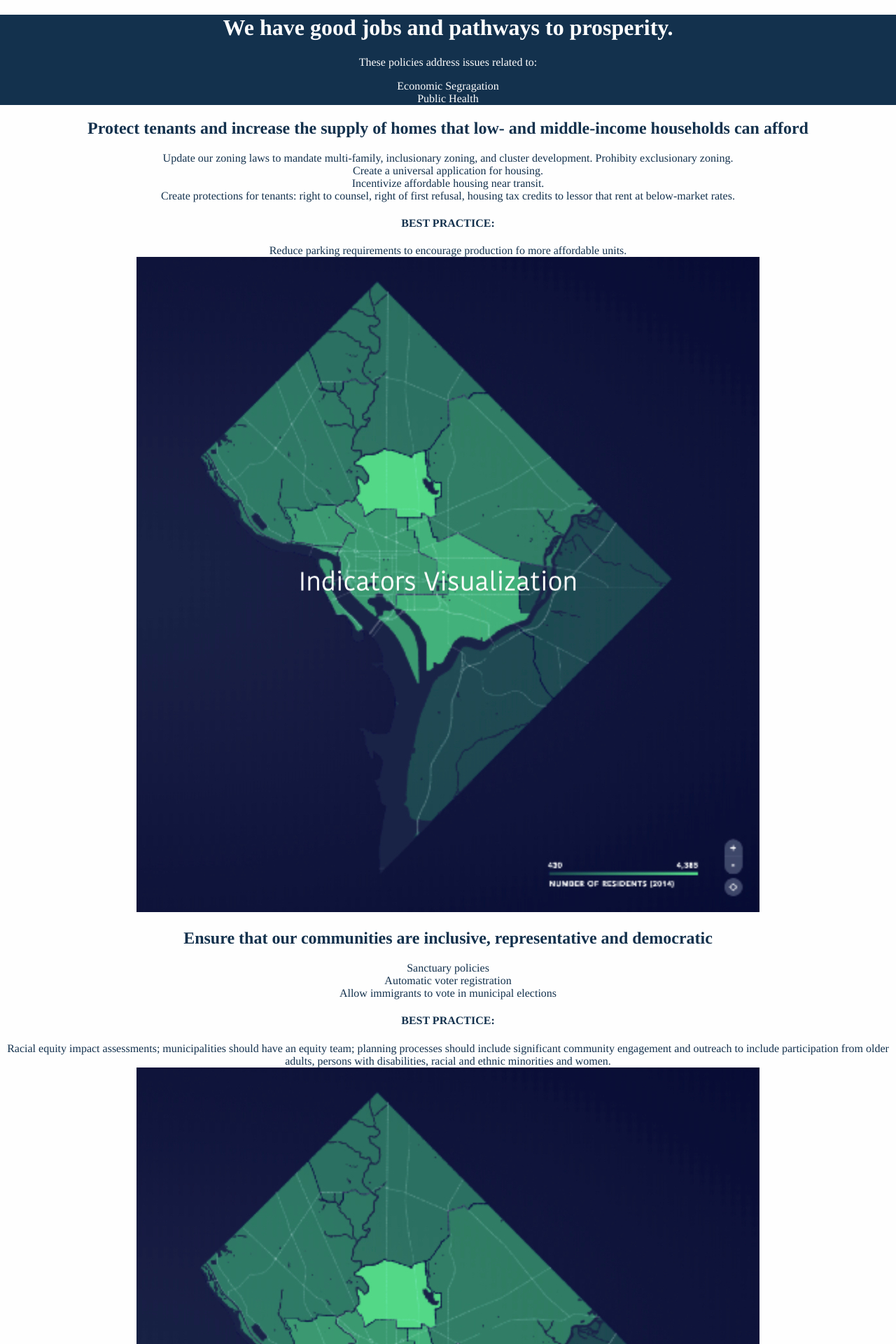
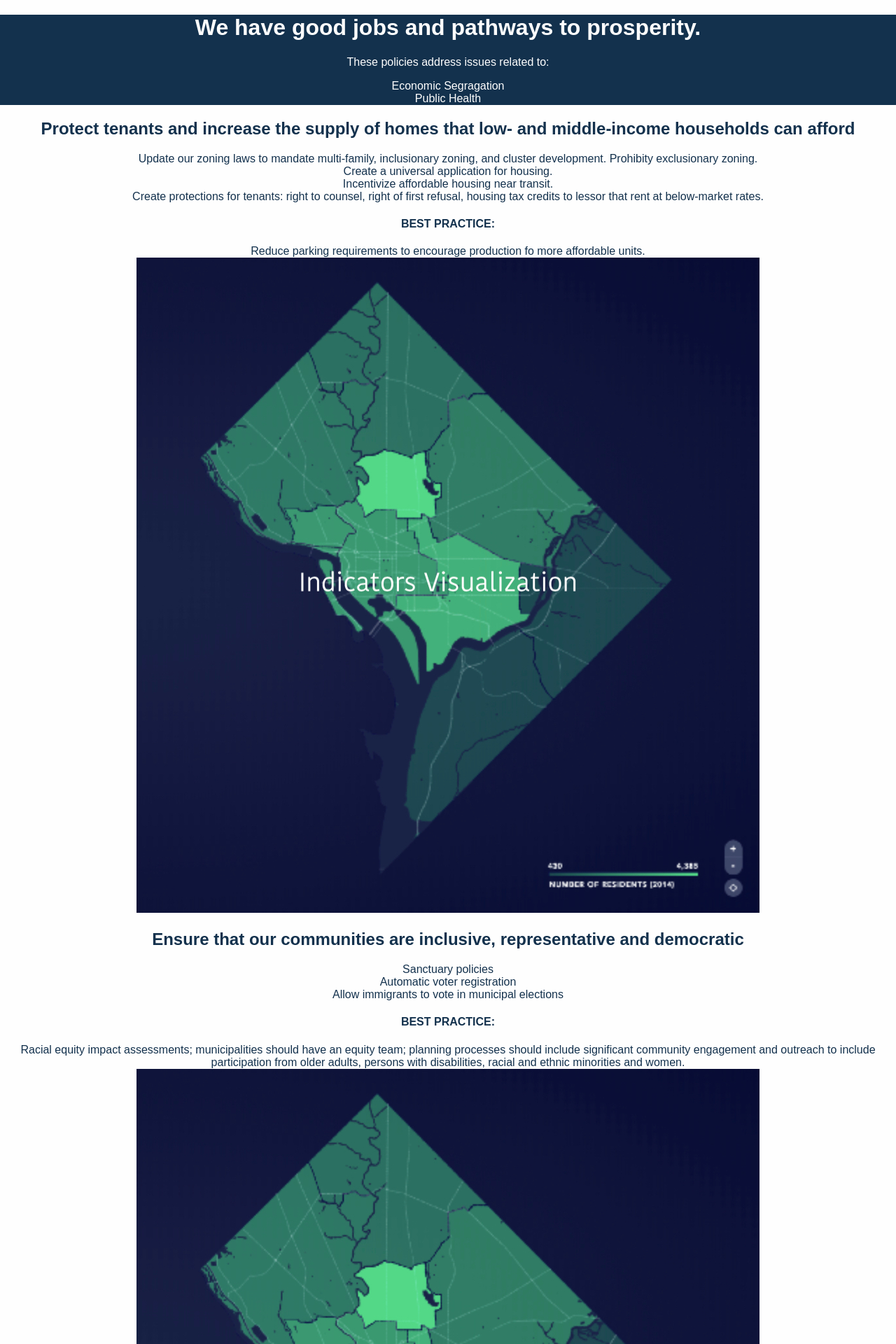
Before and after one commit to MAPC/stateofequity, a Jekyll site: the page built from outcome.html, in a window 1280 px wide. Shown: the top 1920 px of the page at 70% size. Built offline with Jekyll 4.4.1, drawn with Linux system fonts in a browser that asks for light colours; some web fonts are replaced.

Commit message:
Add typekit fonts

```diff
--- a/_config.yml
+++ b/_config.yml
@@ -1,4 +1,4 @@
-title: State of Equity
+title: State of Equity Agenda
 author: Eric Youngberg
 email: eyoungberg@mapc.org
 
--- a/_includes/head.html
+++ b/_includes/head.html
@@ -4,7 +4,7 @@
   <meta charset="UTF-8">
   <meta name="viewport" content="width=device-width,initial-scale=1">
 
-  <title>State of Equity</title>
+  <title>State of Equity Agenda</title>
 
   <link rel="stylesheet" href="{{ '/assets/main.css' | relative_url }}">
 
--- a/_sass/partials/_fonts.scss
+++ b/_sass/partials/_fonts.scss
@@ -0,0 +1 @@
+@import url("https://use.typekit.net/yqm5xug.css");
--- a/_sass/partials/_vars.scss
+++ b/_sass/partials/_vars.scss
@@ -9,4 +9,4 @@ $color_font-light: $color_bg-light;
 $color_font-medium: $color_bg-medium;
 $color_font-dark: $color_brand-secondary;
 
-$font_family-primary: Times, serif;
+$font_family-primary: 'myriad-devanagari', Arial, sans-serif;
```
